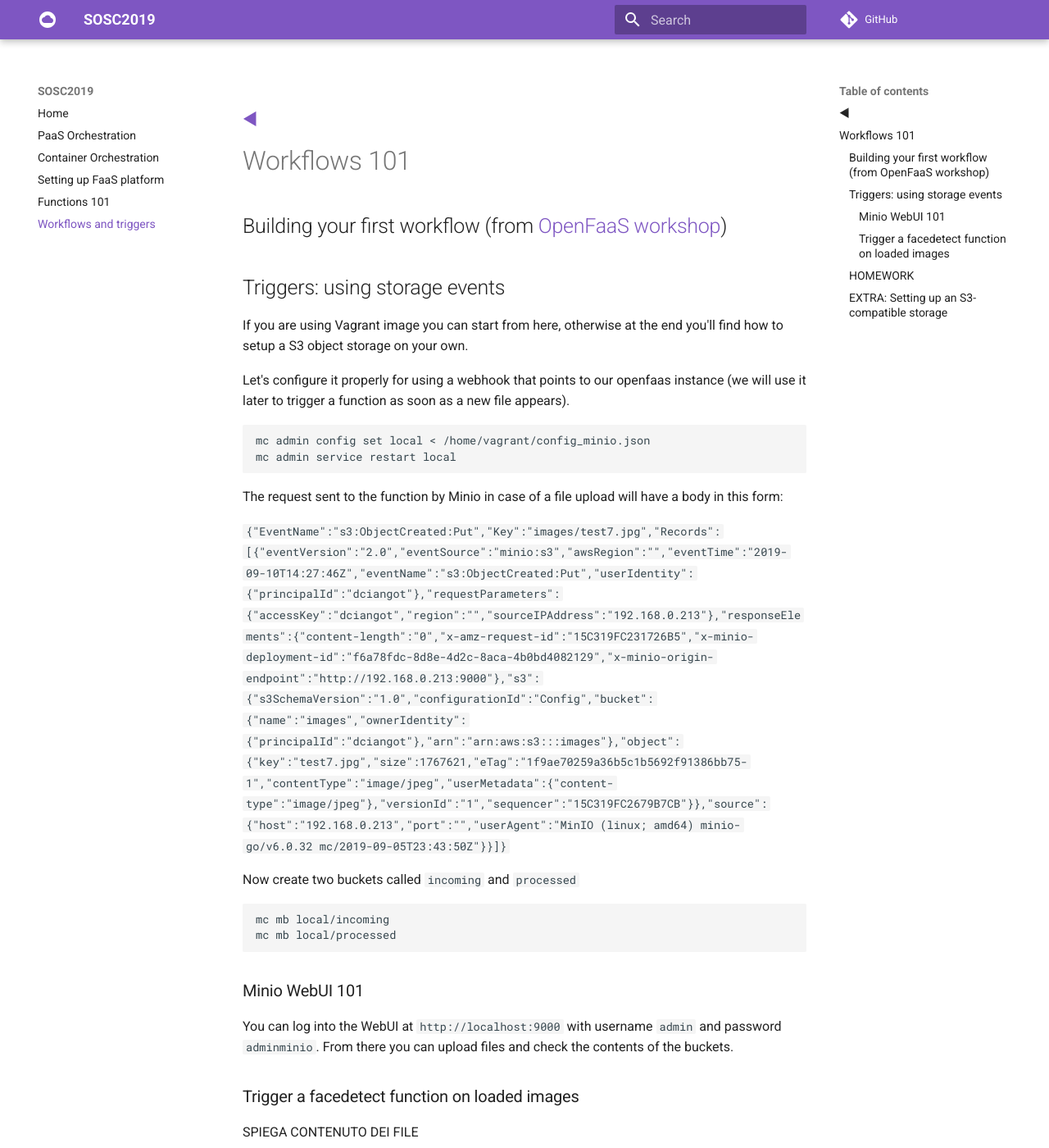
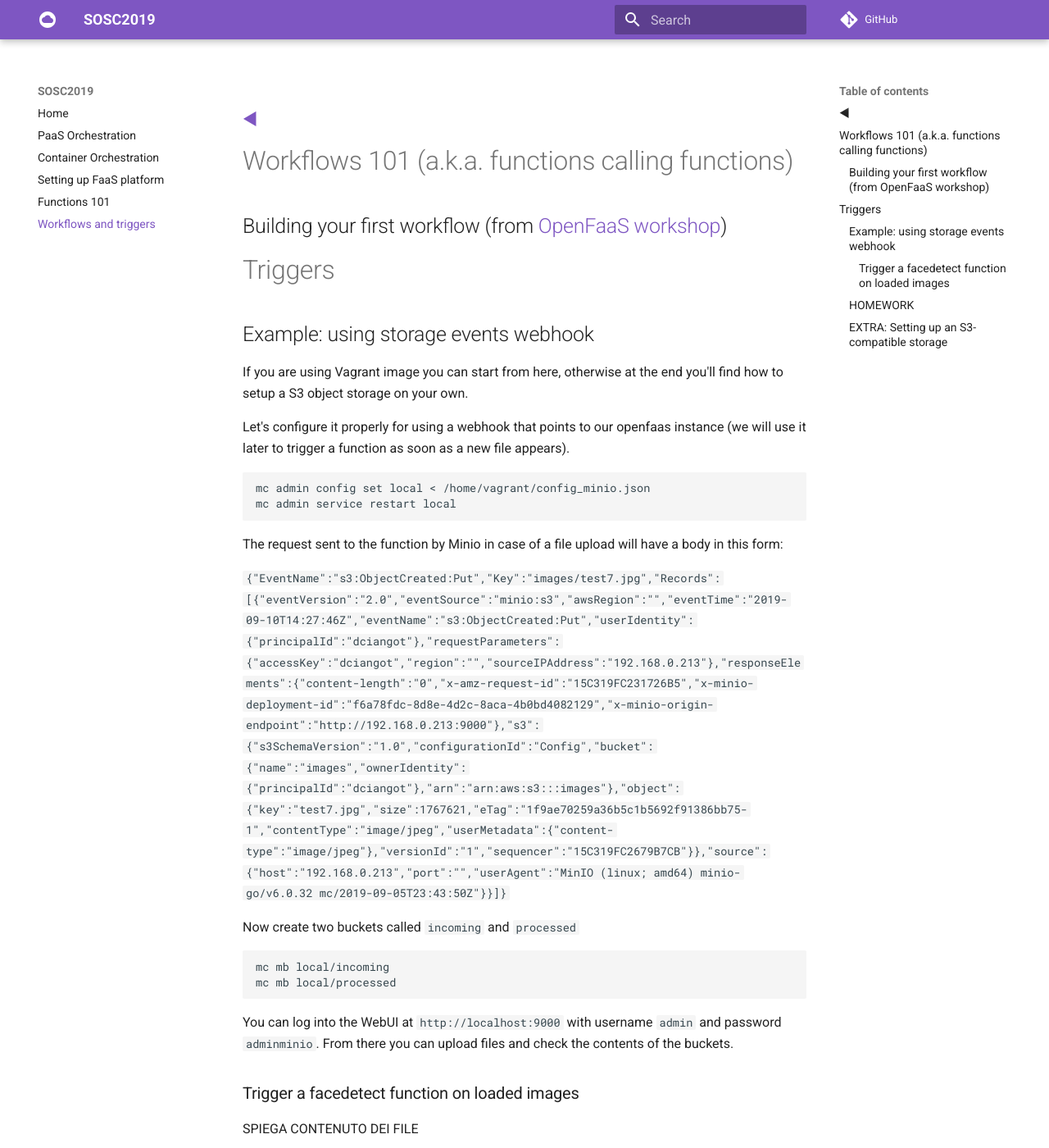
Before and after one commit to alexellis/SOSC2019, an MkDocs documentation site: the page built from docs/workflows.md, in a window 1280 px wide and 1400 px high. Shown: the whole window at 82% size. Built offline with MkDocs 1.6.1 and Material for MkDocs 9.7.7, drawn with Linux system fonts in a browser that asks for light colours; comment, search, counter and statistics services are not loaded.

Commit message:
fix workflows

````diff
--- a/docs/workflows.md
+++ b/docs/workflows.md
@@ -1,12 +1,14 @@
 ### [◀](README.md)
 
-# Workflows 101
+# Workflows 101 (a.k.a. functions calling functions)
 
 ## Building your first workflow (from [OpenFaaS workshop](https://github.com/openfaas/workshop/blob/master/lab4.md#kubernetes-1))
 
 
 
-## Triggers: using storage events
+# Triggers
+
+## Example: using storage events webhook
 
 If you are using Vagrant image you can start from here, otherwise at the end you'll find how to setup a S3 object storage on your own.
 
@@ -27,8 +29,6 @@
 mc mb local/incoming
 mc mb local/processed
 ```
-
-### Minio WebUI 101
 
 You can log into the WebUI at `http://localhost:9000` with username `admin` and password `adminminio`.
 From there you can upload files and check the contents of the buckets.
````
